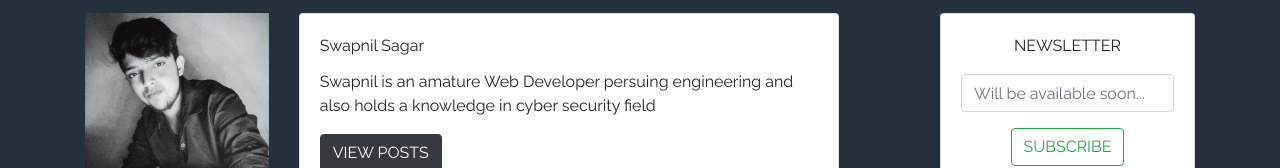
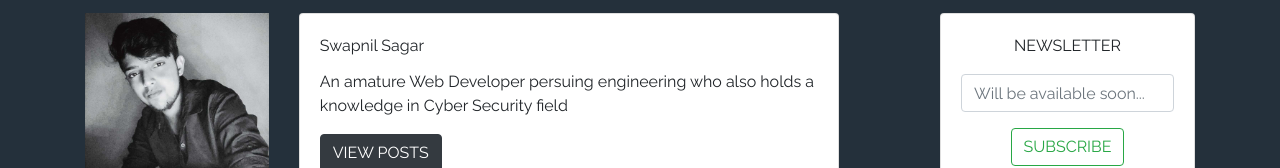
Before and after one commit to Swapnil-Sagar/FullStackMe, a Gatsby site: page /team in a window 1280 px wide. Shown: the part 137-305 px from the top of the page. Built offline with nearby package versions, Linux system fonts and the light colour scheme; Gatsby itself is replaced by a stand-in of ours.

Commit message:
updated swapnil bio

```diff
--- a/src/util/authors.js
+++ b/src/util/authors.js
@@ -2,7 +2,7 @@ const authors = [
     {
         name: 'Swapnil Sagar',
         imageUrl: 'swapnil.jpg',
-        bio: 'Swapnil is an amature Web Developer persuing engineering and also holds a knowledge in  cyber security field',
+        bio: 'An amature Web Developer persuing engineering who also holds a knowledge in Cyber Security field',
         facebook: 'https://www.facebook.com/Sagar.Swapnil946/',
         twitter: 'https://twitter.com/sagar946',
         instagram: 'https://www.instagram.com/_swapnilsagar_/?hl=en',
```
